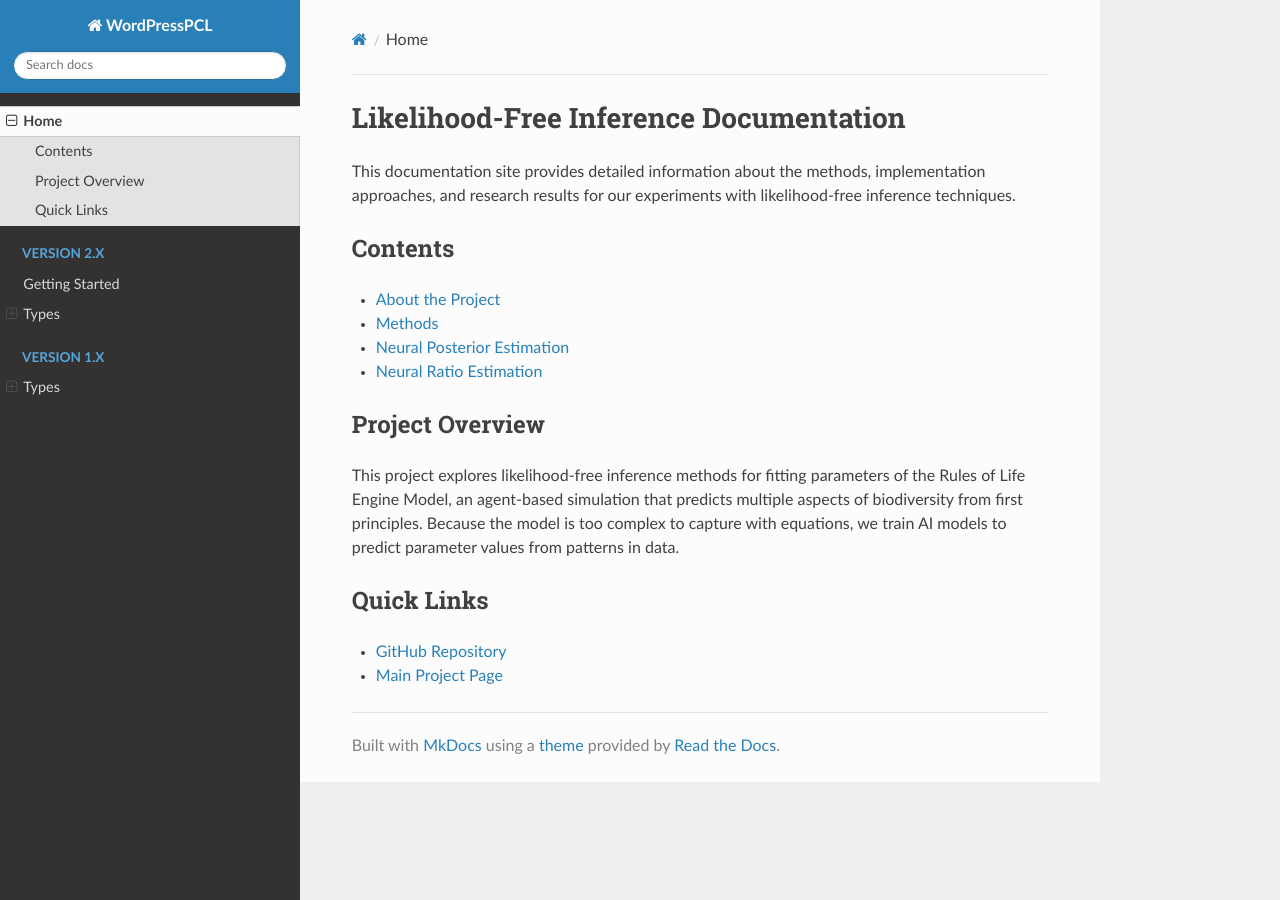
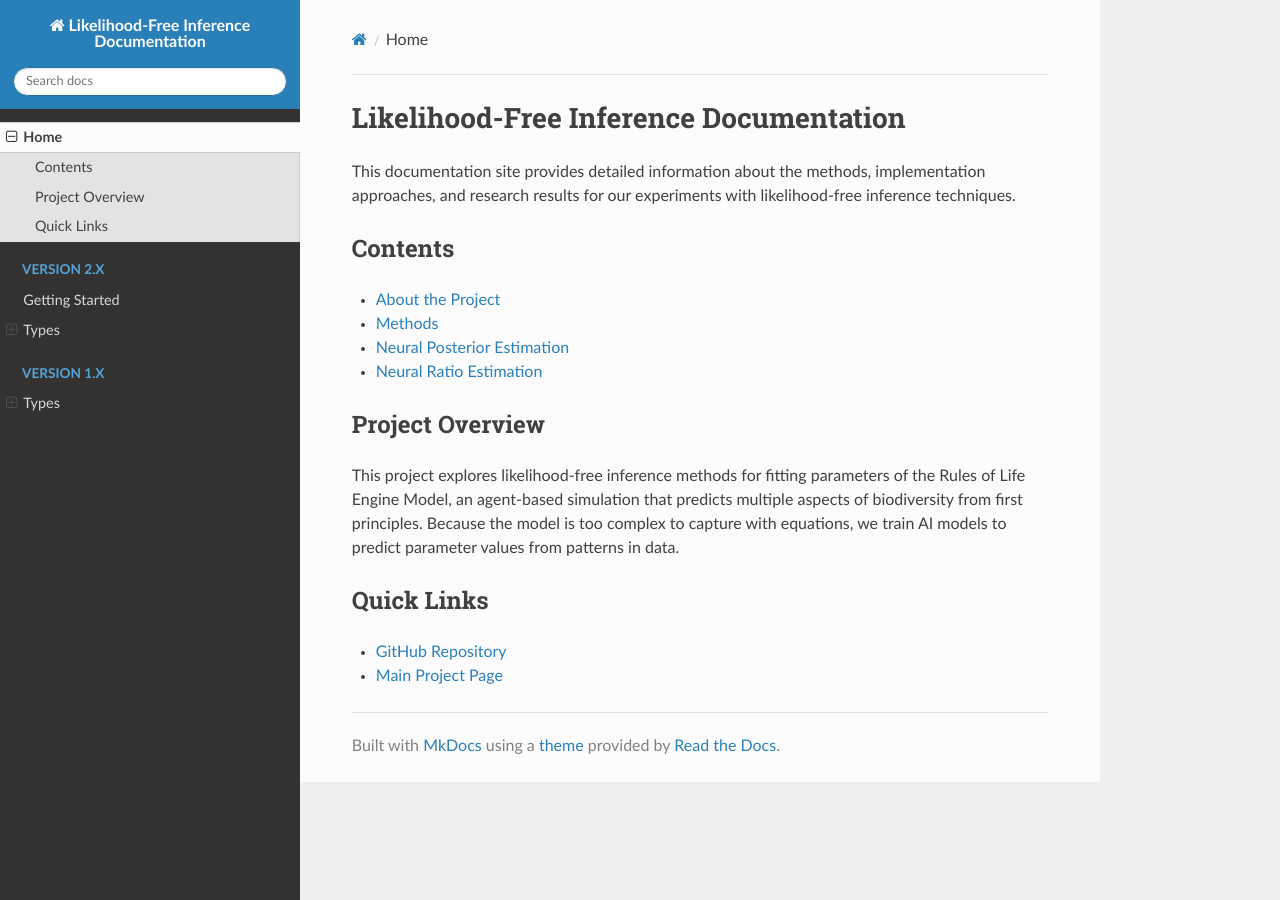
Before and after one commit to role-model/likelihood-free-inference, an MkDocs documentation site: the page built from docs/index.md, in a window 1280 px wide. Built offline with MkDocs 1.6.1, drawn with Linux system fonts in a browser that asks for light colours; nearby versions of some CDN libraries; some of the changed lines change nothing that is shown.

Commit message:
mkdocs implementation

```diff
--- a/mkdocs.yml
+++ b/mkdocs.yml
@@ -1,4 +1,13 @@
-site_name: WordPressPCL
+site_name: Likelihood-Free Inference Documentation
+# Configuration for MkDocs
+# See: https://www.mkdocs.org/user-guide/configuration/
+config:
+    # The theme to use for the documentation
+    theme: readthedocs
+    # The name of the site
+    name: Likelihood-Free Inference Documentation
+    # The description of the site
+    description: Experimenting with different likelihood-free inference methods
 site_url: https://role-model.github.io/likelihood-free-inference/
 nav:
     - Home: index.md
```
Also changed, not shown: 1 other file.
